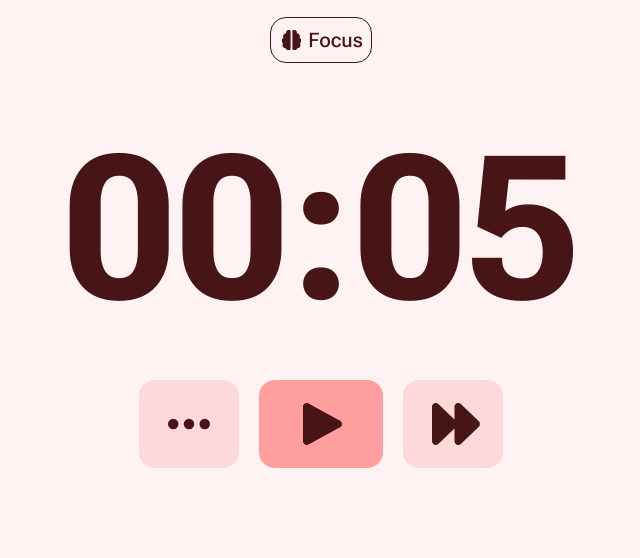
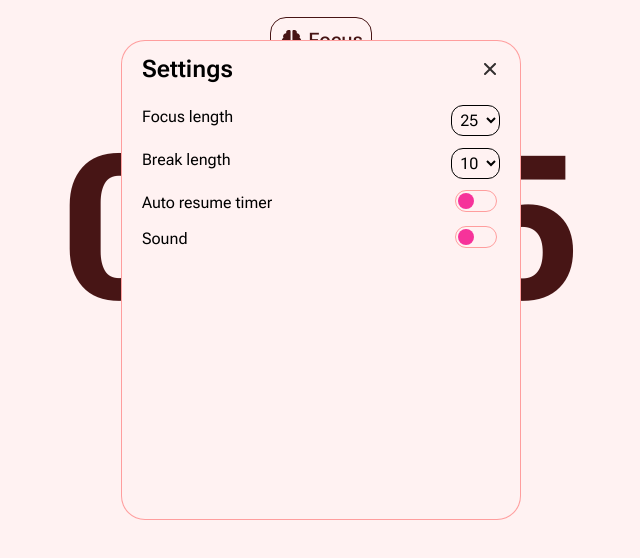
Before and after one commit to thheor/pomodoro, a React (Vite) app: page / in a window 1280 px wide. Shown: the top 558 px of the page, without its empty margins (319-959 px from the left). Built offline with nearby package versions, Linux system fonts and the light colour scheme.

Commit message:
set sound variable to useRef and add settings feature

```diff
--- /dev/null
+++ b/src/Setting.jsx
@@ -0,0 +1,53 @@
+import { FontAwesomeIcon } from '@fortawesome/react-fontawesome'
+import { faXmark } from '@fortawesome/free-solid-svg-icons';
+
+export function Setting(props){
+
+    return(
+        <div className={`${props.setting ? 'block' : 'hidden'} absolute top-10 mx-auto w-100 h-120
+         bg-FocusLight border border-Focus-middle rounded-3xl font-display`}>
+            <div className='relative'>
+                <h1 className="text-2xl font-semibold mt-3 ml-5">Settings</h1>
+                <FontAwesomeIcon icon={faXmark} onClick={props.handleSet}
+                className='absolute top-2 right-5 opacity-80 cursor-pointer' />
+            </div>
+            <form action="" className="flex flex-col justify-between gap-3 w-[90%] ml-5 mt-5">
+                <div className='flex justify-between'>
+                    <label htmlFor="focus" className=''>Focus length</label>
+                    <select name="focus" id="focus" className="border rounded-xl p-1 cursor-pointer">
+                        <option value="25">25</option>
+                        <option value="24">24</option>
+                        <option value="23">23</option>
+                        <option value="22">22</option>
+                        <option value="21">21</option>
+                        <option value="20">20</option>
+                    </select>
+                </div>
+                <div className='flex justify-between'>
+                    <label htmlFor="break">Break length</label>
+                    <select name="break" id="break" className="border rounded-xl p-1 cursor-pointer">
+                        <option value="10">10</option>
+                        <option value="9">9</option>
+                        <option value="8">8</option>
+                        <option value="7">7</option>
+                        <option value="6">6</option>
+                    </select>
+                </div>
+                <div className='flex justify-between'>
+                    <label className="inline-flex cursor-pointer">Auto resume timer
+                        <div className='max-w-46 w-60'></div>
+                      <input type="checkbox" className="sr-only peer" />
+                      <div className="relative w-10 h-5 bg-neutral-quaternary outline outline-Focus-middle peer-focus:outline-none peer-focus:ring-1 peer-focus:ring-Focus-middle rounded-full peer peer-checked:after:translate-x-full rtl:peer-checked:after:-translate-x-full peer-checked:after:border-buffer after:content-[''] after:absolute after:top-[2px] after:start-[2px] after:bg-pink-500 after:rounded-full after:h-4 after:w-4 after:transition-all peer-checked:bg-pink-300"></div>
+                    </label>
+                </div>
+                <div className='flex justify-between'>
+                    <label className="inline-flex cursor-pointer">Sound
+                        <div className='max-w-80 w-67'></div>
+                      <input type="checkbox" className="sr-only peer" />
+                      <div className="relative w-10 h-5 bg-neutral-quaternary outline outline-Focus-middle peer-focus:outline-none peer-focus:ring-1 peer-focus:ring-Focus-middle rounded-full peer peer-checked:after:translate-x-full rtl:peer-checked:after:-translate-x-full peer-checked:after:border-buffer after:content-[''] after:absolute after:top-[2px] after:start-[2px] after:bg-pink-500 after:rounded-full after:h-4 after:w-4 after:transition-all peer-checked:bg-pink-300"></div>
+                    </label>
+                </div>
+            </form>
+        </div>
+    );
+}
--- a/src/Timer.jsx
+++ b/src/Timer.jsx
@@ -1,3 +1,4 @@
+import { Setting } from './Setting.jsx';
 import { useState, useEffect, useRef } from "react";
 import { FontAwesomeIcon } from '@fortawesome/react-fontawesome'
 import { faPlay, faEllipsis, faForward, faPause, faBrain, faArrowRotateRight, faMugHot } from '@fortawesome/free-solid-svg-icons';
@@ -7,7 +8,8 @@ export function Timer(){
     const [isRunning, setIsRunning] = useState(false);
     const [elapseTime, setElapseTime] = useState(5);
     const [isFocus, setIsFocus] = useState(true);
-    const sound = new Audio(alarm);
+    const [isSetting, setIsSetting] = useState(true);
+    const sound = useRef(null);
 
     useEffect(() => {
         let timer;
@@ -30,8 +32,9 @@ export function Timer(){
     useEffect(() => {
 
         if(elapseTime === 0 && isRunning){
+            sound.current = new Audio(alarm);
             console.log('elapse time: ', elapseTime)
-            sound.play();
+            sound.current.play();
             setIsRunning(false);
             setIsFocus(!isFocus);
             setElapseTime(isFocus ? 3 : 5);
@@ -41,6 +44,7 @@ export function Timer(){
 
     function start(){
         setIsRunning(true);
+        sound.current.pause()
     }
 
     function stop(){
@@ -60,6 +64,10 @@ export function Timer(){
         }
 
         setIsFocus(!isFocus);
+    }
+
+    function handleSetting(){
+        setIsSetting(true);
     }
 
     function formatTime(){
@@ -91,7 +99,7 @@ export function Timer(){
             <div className="flex justify-center gap-5">
                 {isRunning ?
                 <>
-                    <FontAwesomeIcon icon={faEllipsis}
+                    <FontAwesomeIcon icon={faEllipsis} onClick={handleSetting}
                     className={`p-5 cursor-pointer ${isFocus ? 'text-TextLight bg-Focus-component' : 'text-BreakText bg-Break-component'} text-5xl transition duration-300 ease-in-out rounded-2xl hover:text-mainText hover:scale-105`} />
                     <FontAwesomeIcon icon={faPause} onClick={stop}
                     className={`p-5 px-8 cursor-pointer ${isFocus ? 'text-TextLight bg-Focus-middle' : 'text-BreakText bg-Break-middle'} text-5xl transition duration-300 ease-in-out rounded-2xl hover:scale-105`} />
@@ -100,7 +108,7 @@ export function Timer(){
                 </>
                 :
                 <>
-                    <FontAwesomeIcon icon={faEllipsis}
+                    <FontAwesomeIcon icon={faEllipsis} onClick={handleSetting}
                     className={`p-5 cursor-pointer ${isFocus ? 'text-TextLight bg-Focus-component' : 'text-BreakText bg-Break-component'} text-5xl transition duration-300 ease-in-out rounded-2xl hover:text-mainText hover:scale-105`} />
                     <FontAwesomeIcon icon={faPlay} onClick={start}
                     className={`p-5 px-8 cursor-pointer ${isFocus ? 'text-TextLight bg-Focus-middle' : 'text-BreakText bg-Break-middle'} text-5xl transition duration-300 ease-in-out rounded-2xl hover:scale-105`} />
@@ -108,6 +116,7 @@ export function Timer(){
                     className={`p-5 cursor-pointer ${isFocus ? 'text-TextLight bg-Focus-component' : 'text-BreakText bg-Break-component'} text-5xl transition duration-300 ease-in-out rounded-2xl hover:text-mainText hover:scale-105`} />
                 </>
                 }
+                <Setting setting={isSetting} handleSet={handleSetting} />
             </div>
         </div>
     );
```
